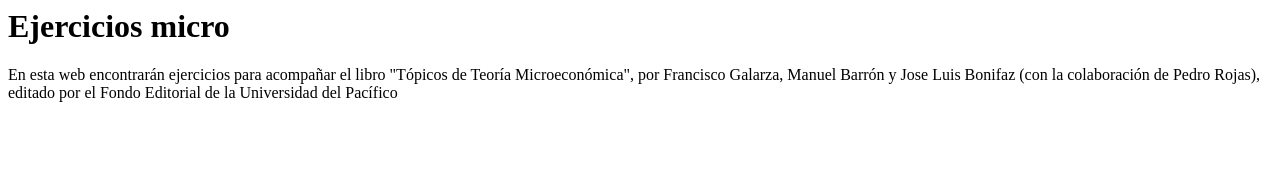
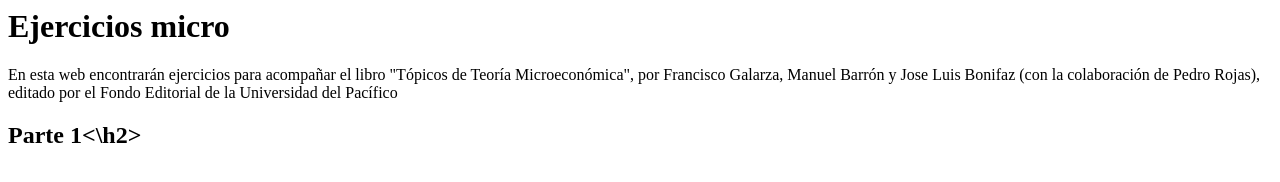
Before and after one commit to topicosmicro/ejercicios, a plain HTML site: page index.html in a window 1280 px wide. Drawn offline with Linux system fonts and the light colour scheme.

Commit message:
Update index.html

```diff
--- a/index.html
+++ b/index.html
@@ -1,3 +1,5 @@
 <h1>Ejercicios micro</h1>
 
 <p> En esta web encontrarán ejercicios para acompañar el libro "Tópicos de Teoría Microeconómica", por Francisco Galarza, Manuel Barrón y Jose Luis Bonifaz (con la colaboración de Pedro Rojas), editado por el Fondo Editorial de la Universidad del Pacífico</p>
+
+<h2> Parte 1<\h2>
```
